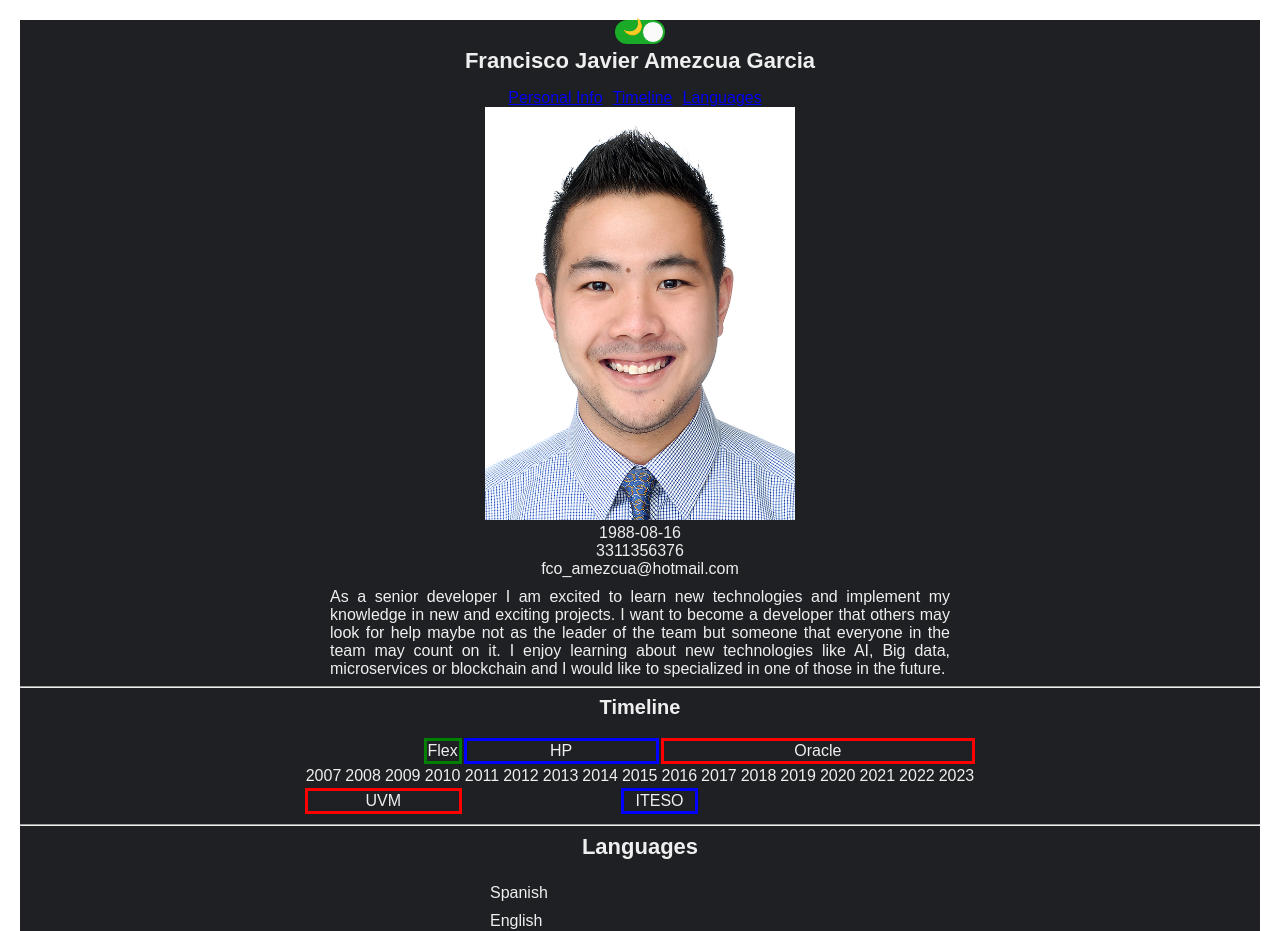
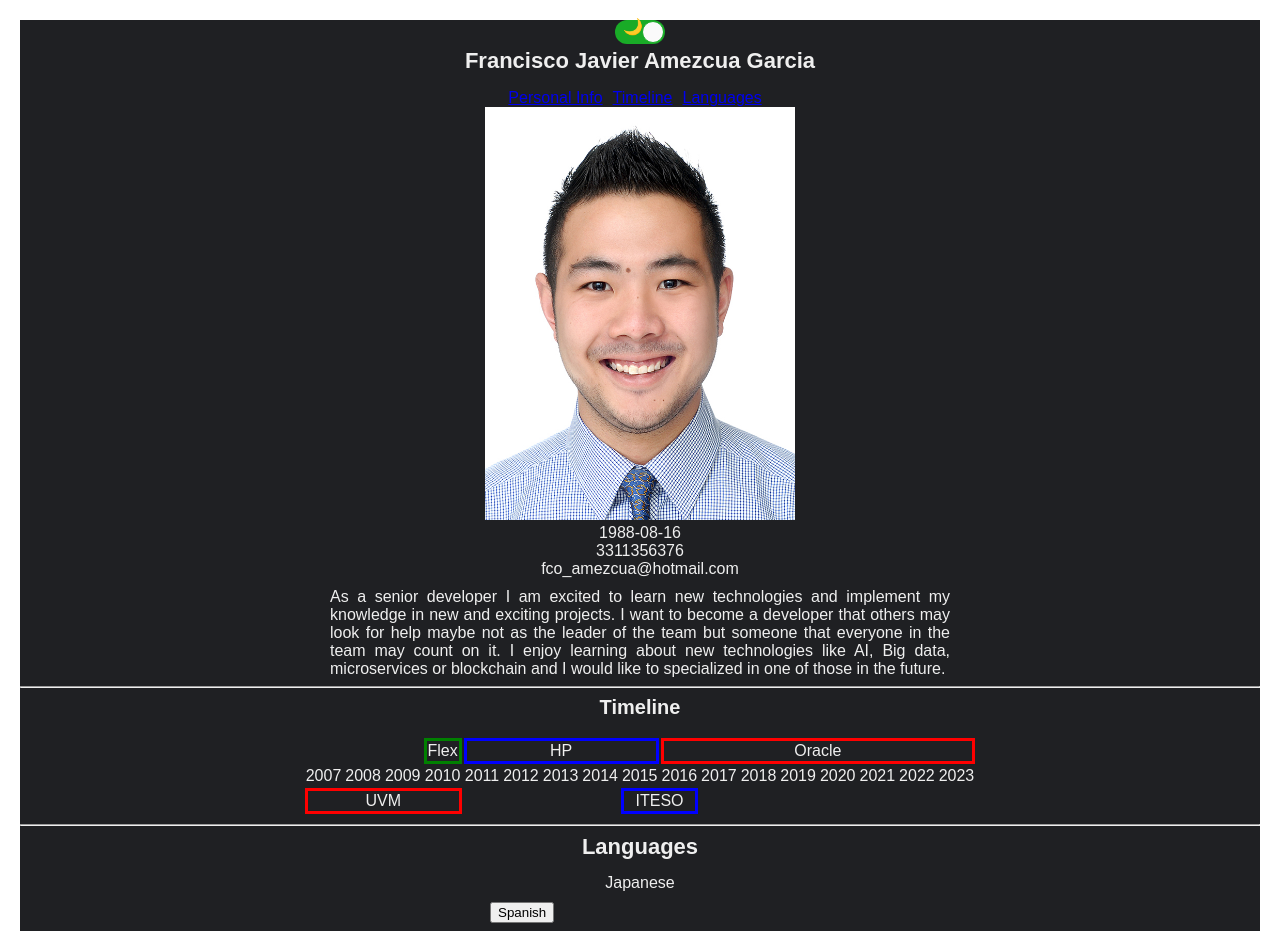
Before and after one commit to pacomaster/personal-page, a React (Create React App) app in the folder src/: page / in a window 1280 px wide. Shown: the top 931 px of the page. Built offline with nearby package versions, Linux system fonts and the light colour scheme.

Commit message:
translation and tests

```diff
--- a/src/App.js
+++ b/src/App.js
@@ -1,6 +1,7 @@
 import { useState, useEffect } from 'react';
 import { Tooltip } from 'react-tooltip'
 import { Link } from "react-router-dom";
+import Languages from './Languages/Languages'
 import { HashLink } from 'react-router-hash-link';
 import ReactDOMServer from 'react-dom/server';
 import passportPhoto from './img/passport.jpg';
@@ -55,19 +56,7 @@ function PersonalInfo({name, birthday, phone, email, description}) {
         );
 }
 
-function Languages({languages}) {
-    return (
-        <div id="Languages" className="languages">
-            <h1>Languages</h1>
-            <ul>
-                { Object.values(languages).map((description, key) => {
-                    return (<li key={key}>{description}</li>);
-                })
-                }
-            </ul>
-        </div>
-        );
-}
+
 
 function Timeline({experience, education}){
     const expStartYears = experience.map(job => (new Date(job.startDate)).getFullYear());
--- /dev/null
+++ b/src/Languages/Languages.js
@@ -0,0 +1,25 @@
+import { useTranslation } from 'react-i18next';
+import '../i18n/config';
+
+
+
+export default function Languages({languages}) {
+    const { i18n, t } = useTranslation();
+
+    function changeLang(lang_code){
+        i18n.changeLanguage(lang_code);
+    }
+
+    return (
+        <div id="Languages" className="languages">
+            <h1>Languages</h1>
+            <span>{t('japanese')}</span>
+            <ul>
+                { Object.values(languages).map((description, key) => {
+                    return (<li data-testid={description} key={key}><button onClick={() => changeLang('ja')}>{t(description)}</button></li>);
+                })
+                }
+            </ul>
+        </div>
+        );
+}
--- a/src/data/francisco.js
+++ b/src/data/francisco.js
@@ -66,7 +66,7 @@ const cvData = [
                 "endDate": "2017-01-02T00:00:00.000Z",
             },
     ],
-    "languages" : ["Spanish", "English", "Japanese"]
+    "languages" : ["spanish", "english", "japanese"]
     }
 ]
 
--- /dev/null
+++ b/src/i18n/config.js
@@ -0,0 +1,24 @@
+import i18n from 'i18next';
+import { initReactI18next } from 'react-i18next';
+
+i18n.use(initReactI18next).init({
+  fallbackLng: 'en',
+  lng: 'en',
+  resources: {
+    en: {
+      translations: require('./locales/en/translations.json')
+    },
+    es: {
+      translations: require('./locales/es/translations.json')
+    },
+    ja: {
+          translations: require('./locales/ja/translations.json')
+        }
+  },
+  ns: ['translations'],
+  defaultNS: 'translations'
+});
+
+i18n.languages = ['en', 'es', 'ja'];
+
+export default i18n;
--- /dev/null
+++ b/src/i18n/locales/en/translations.json
@@ -0,0 +1,5 @@
+{
+  "english": "English",
+  "spanish": "Spanish",
+  "japanese": "Japanese"
+}
--- /dev/null
+++ b/src/i18n/locales/es/translations.json
@@ -0,0 +1,5 @@
+{
+  "english": "Ingles",
+  "spanish": "Español",
+  "japanese": "Japones"
+}
--- /dev/null
+++ b/src/i18n/locales/ja/translations.json
@@ -0,0 +1,5 @@
+{
+  "english": "英語",
+  "spanish": "スペイン語",
+  "japanese": "日本語"
+}
```
Also changed, not shown: package.json (+7 -1 lines), 2 other files (tests, documents, lock files or other folders).
